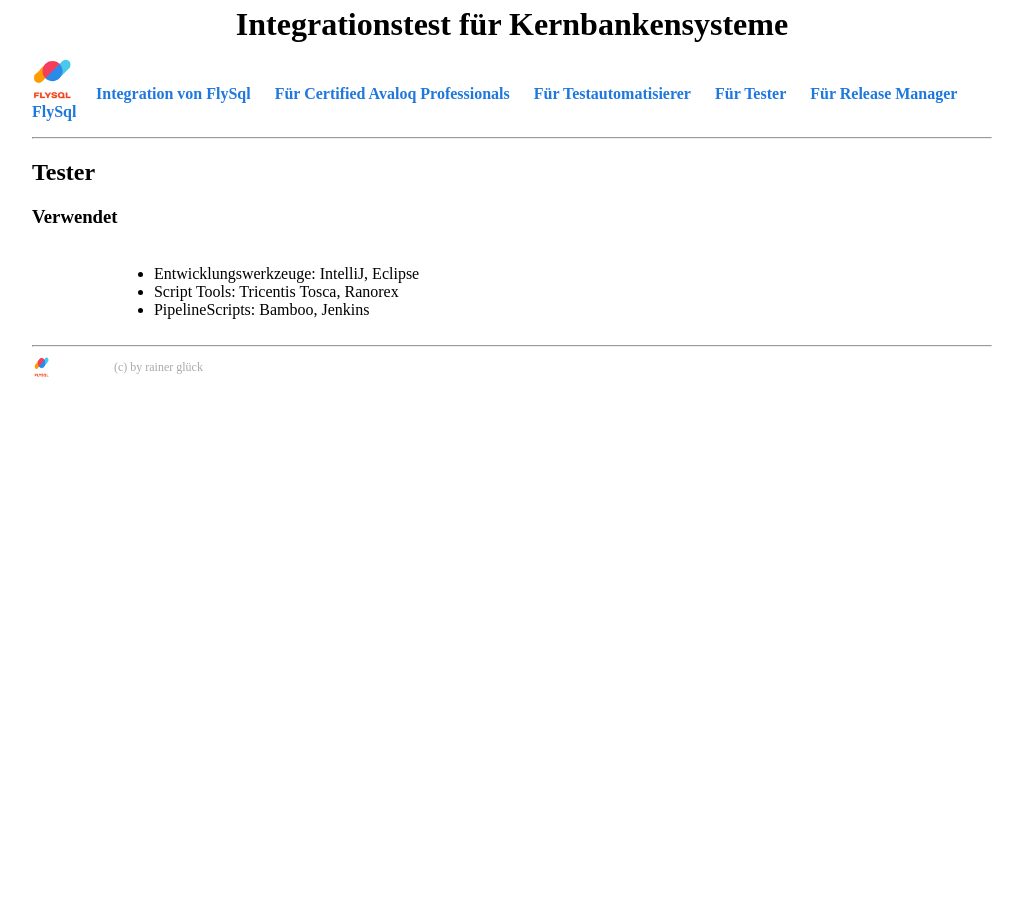
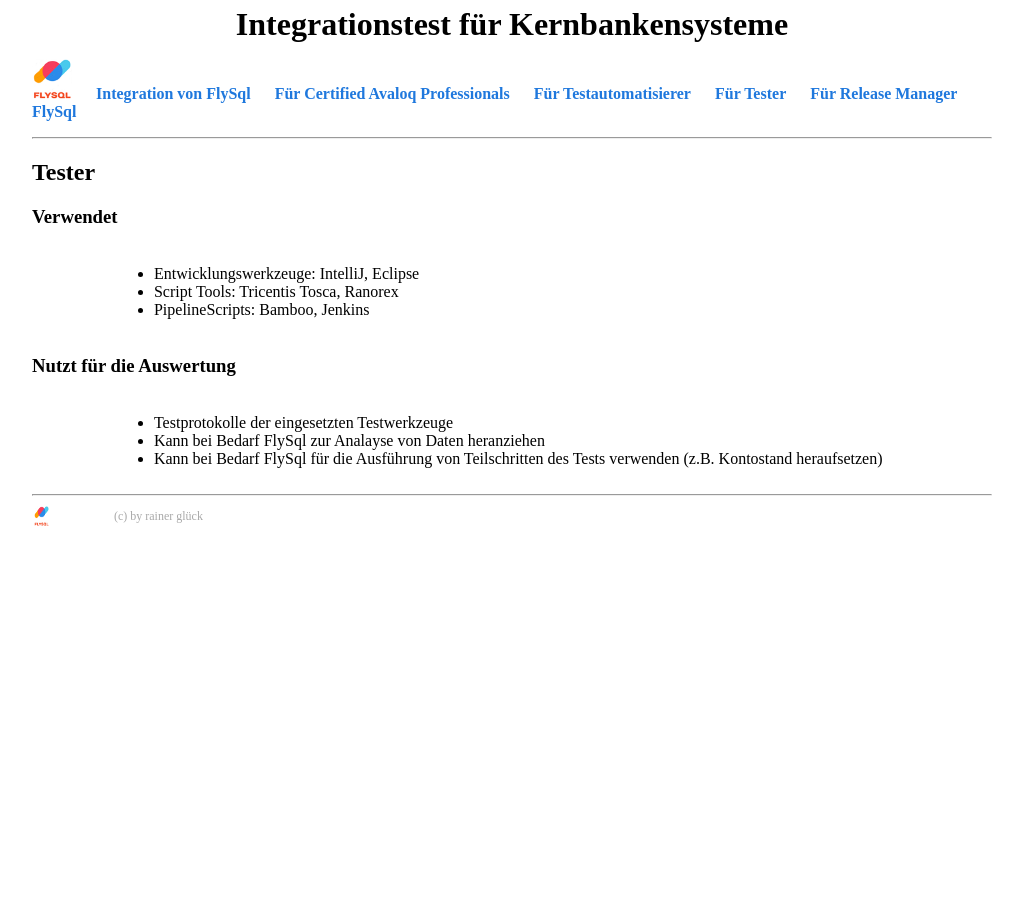
Before and after one commit to flysql/flysql.github.io, a Jekyll site: the page built from tester/index.html, in a window 1280 px wide. Shown: the whole page, without its empty margins (128-1151 px from the left). Built offline with Jekyll 4.4.1, drawn with Linux system fonts in a browser that asks for light colours.

Commit message:
improves tester

```diff
--- a/tester/index.html
+++ b/tester/index.html
@@ -15,4 +15,15 @@ title: FlySql - Für Tester
 			</ul>
 		</div>
 	</div>
+	<h3>Nutzt für die Auswertung</h3>
+	<div class="row">
+		<div class="col-1"></div>
+		<div class="col-11">
+			<ul>
+				<li>Testprotokolle der eingesetzten Testwerkzeuge</li>
+				<li>Kann bei Bedarf FlySql zur Analayse von Daten heranziehen</li>
+				<li>Kann bei Bedarf FlySql für die Ausführung von Teilschritten des Tests verwenden (z.B. Kontostand heraufsetzen)</li>
+			</ul>
+		</div>
+	</div>
 </div>
```
